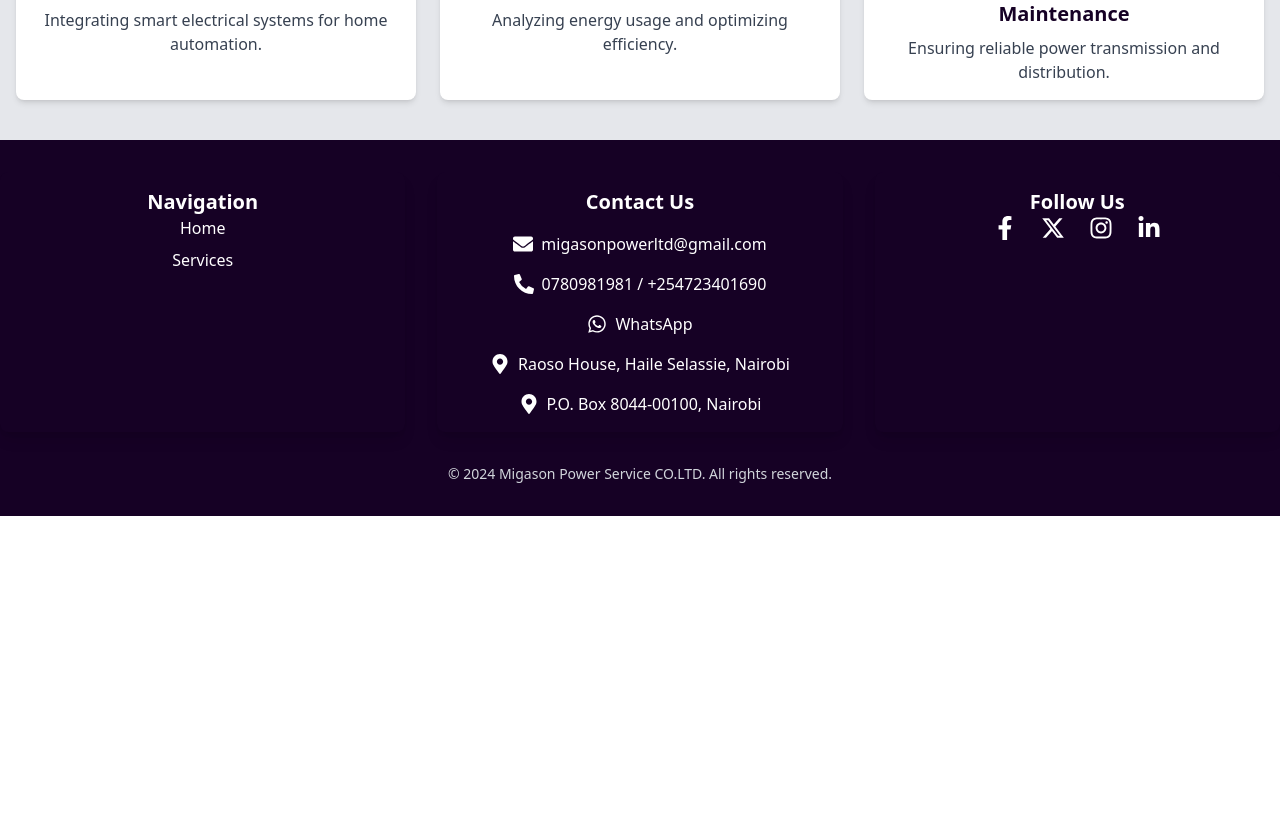
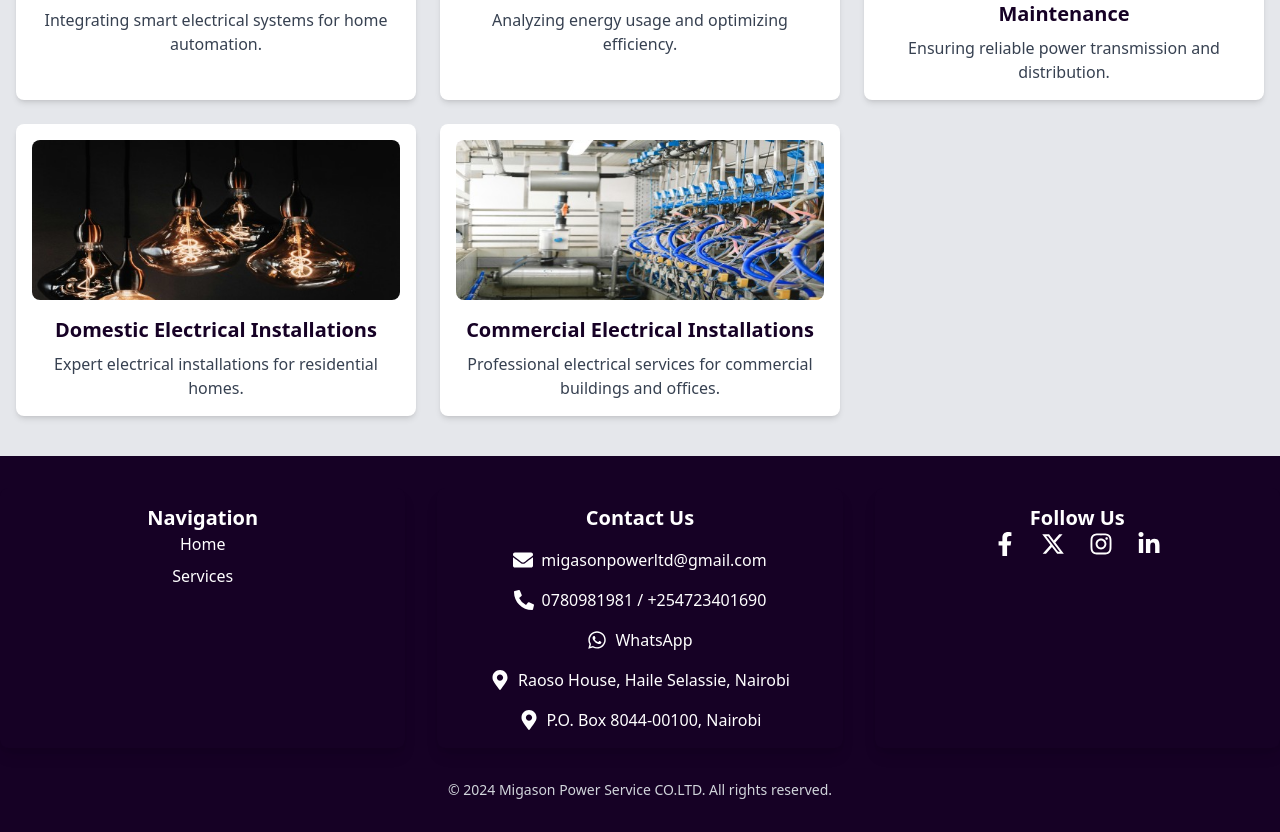
Before and after one commit to OumaArera/migason-power, a React (Create React App) app: page /services in a window 1280 px wide. Shown: the part 1384-2216 px from the top of the page. Before the commit the page ends 1900 px from the top, so only its background shows below. Built offline with nearby package versions, Linux system fonts and the light colour scheme.

Commit message:
feat: migason website

```diff
--- a/src/Services.jsx
+++ b/src/Services.jsx
@@ -11,6 +11,8 @@
 import cctvInstallation from "./images/cctv_installation.jpg";
 import accessControl from "./images/access_control.jpg";
 import electricFence from "./images/electric_fence.jpg";
+import domesticInstallation from "./images/domestic_installation.jpg";
+import commercialInstallation from "./images/commercial_installation.jpg";
 
 // Updated Electrical Power Services Data
 const services = [
@@ -74,6 +76,16 @@
     description: 'Ensuring reliable power transmission and distribution.',
     imageUrl: transformer,
   },
+  {
+    title: 'Domestic Electrical Installations',
+    description: 'Expert electrical installations for residential homes.',
+    imageUrl: domesticInstallation,
+  },
+  {
+    title: 'Commercial Electrical Installations',
+    description: 'Professional electrical services for commercial buildings and offices.',
+    imageUrl: commercialInstallation,
+  },
 ];
 
 const Services = () => {
```
Also changed, not shown: src/images/commercial_installation.jpg (added), src/images/domestic_installation.jpg (added).
